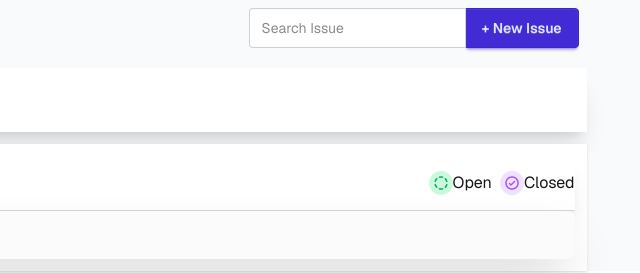
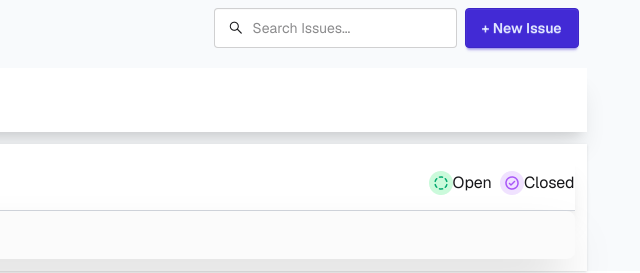
Before and after one commit to Tasmih/github-issue-management, a plain HTML site: page issues.html in a window 1280 px wide. Shown: the top 273 px of the page, 640-1280 px from the left. Drawn offline with nearby package versions, Linux system fonts and the light colour scheme; no server answers.

Commit message:
Add ... to search input placeholder

```diff
--- a/issues.html
+++ b/issues.html
@@ -36,16 +36,16 @@
         </div>
             <div class="search w-full sm:w-auto">
                 <div class="join join-vertical sm:join-horizontal w-full">
-    <div>
-    <label class="input validator join-item">
+    <div class="flex flex-col sm:flex-row gap-2 w-full">
+  <label class="input validator">
+    <span><i class="fa-brands fa-sistrix"></i></span>
+    <input id="searchInput" type="text" placeholder="Search Issues..." required/>
+  </label>
 
-      <input id="searchInput" type="text" placeholder="Search Issue" required />
-    </label>
-    <div class="validator-hint hidden">Search</div>
-  </div>
-  <button onclick="searchIssue()" class="btn btn-primary join-item w-full sm:w-auto">+ New Issue</button>
-</div></div>
-        </div>
+  <button onclick="searchIssue()" class="btn btn-primary w-full sm:w-auto">
+    + New Issue
+  </button>
+</div>
     </nav>
  </header>
  <!--All buttons here-->
@@ -88,14 +88,14 @@
  </main>
 
   <!-- Open the modal using ID.showModal() method -->
-  <!--<button class="btn" onclick="my_modal_5.showModal()">open modal</button>-->
+
 
 <dialog id="card_modal" class="modal modal-bottom sm:modal-middle">
   <div class="modal-box p-3 sm:p-5">
    <div id="detailsContainer" class="overflow-y-auto max-h-[80vh]"></div>
     <div class="modal-action">
       <form method="dialog">
-        <!-- if there is a button in form, it will close the modal -->
+
         <button class="btn">Close</button>
       </form>
     </div>
--- a/script/issues.js
+++ b/script/issues.js
@@ -47,7 +47,7 @@ const activeTab = (tab) => {
     loadCards();
 };
 
-// Event listeners
+
 allBtn.addEventListener("click", () => activeTab("all"));
 openBtn.addEventListener("click", () => activeTab("open"));
 closeBtn.addEventListener("click", () => activeTab("closed"));
@@ -73,7 +73,7 @@ const loadCards = () => {
         })
         .catch(error => {
             console.error("Error fetching issues:", error);
-            hideLoading(); // hide spinner on error
+            hideLoading();
         });
 };
 
@@ -81,7 +81,7 @@ const loadCards = () => {
 //load every single card on modal
 const loadCardDetail =async(id)=>{
   const url=`https://phi-lab-server.vercel.app/api/v1/lab/issue/${id}`;
- // console.log(url);
+
   const res = await fetch(url);
   const details = await res.json();
   displayCardDetail(details.data);
@@ -123,7 +123,7 @@ detailsDiv.innerHTML =`
 
 const displayCards =(cards)=>{
     console.log(cards);
-    // get the container and empty it
+
     const cardsContainer = document.getElementById("cardsContainer");
   cardsContainer.innerHTML ="";
 
@@ -136,7 +136,7 @@ const displayCards =(cards)=>{
 
         const cardDiv = document.createElement("div");
 
-  // set innerhtml
+
           cardDiv.innerHTML= `
             <div  class="space-y-3 p-3 shadow-sm h-full border-t-4 ${borderColor}">
                 <div class="flex justify-between items-center">
@@ -158,7 +158,7 @@ const displayCards =(cards)=>{
 
         cardDiv.addEventListener("click", () => loadCardDetail(card.id));
         cardsContainer.appendChild(cardDiv);
-         // count issue update
+
 
     };
     document.getElementById("issueCount").innerText =
@@ -170,7 +170,7 @@ const displayCards =(cards)=>{
 // Search Issue
 const searchIssue = () => {
     const searchText = document.getElementById("searchInput").value;
-    showLoading(); // show spinner during search
+    showLoading(); //  spinner during search
 
     const url = `https://phi-lab-server.vercel.app/api/v1/lab/issues/search?q=${searchText}`;
 
@@ -182,11 +182,11 @@ const searchIssue = () => {
             // update issue count
             document.getElementById("textCount").innerText = json.data.length + " Issues";
 
-            hideLoading(); // hide spinner after search results
+            hideLoading(); // hide spinner
         })
         .catch(error => {
             console.error("Error searching issues:", error);
-            hideLoading(); // hide spinner on error
+            hideLoading();
         });
 };
 
```
Also changed, not shown: 1 other file.
